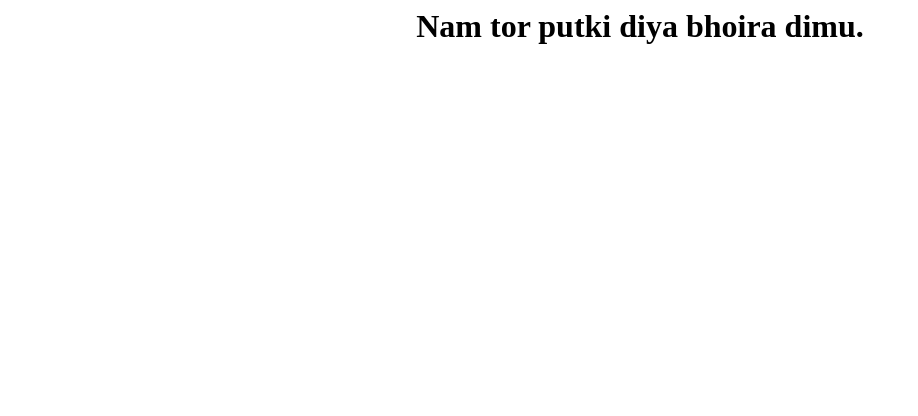
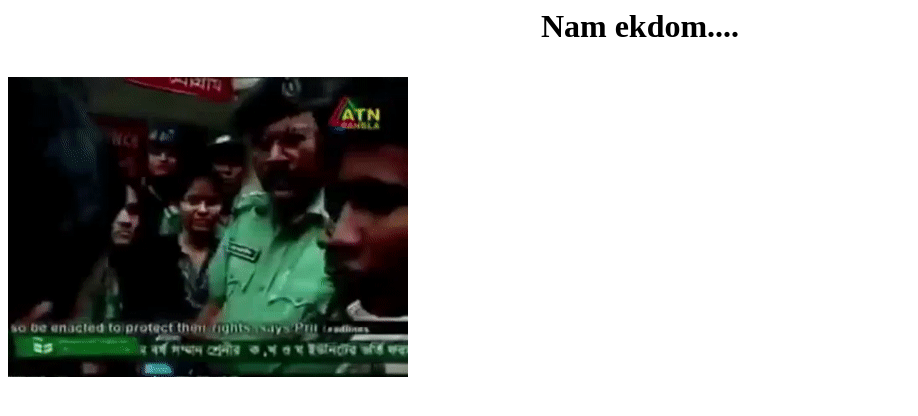
Before and after one commit to haxor-dot/identified-name, a plain HTML site: page index.html in a window 1280 px wide. Shown: the whole page, without its empty margins (0-918 px from the left). Drawn offline with Linux system fonts and the light colour scheme.

Commit message:
Update index.html

```diff
--- a/index.html
+++ b/index.html
@@ -5,9 +5,11 @@
 
 <body>
 <center>
-<h1>
-<p>Nam tor putki diya bhoira dimu.</p>
-</h1>
+  <h1>
+    <p>Nam ekdom....</p>
+   </h1>
 </center>
+
+  <img src="vbYU41.gif"></img>
 </body>
 </html>
```
